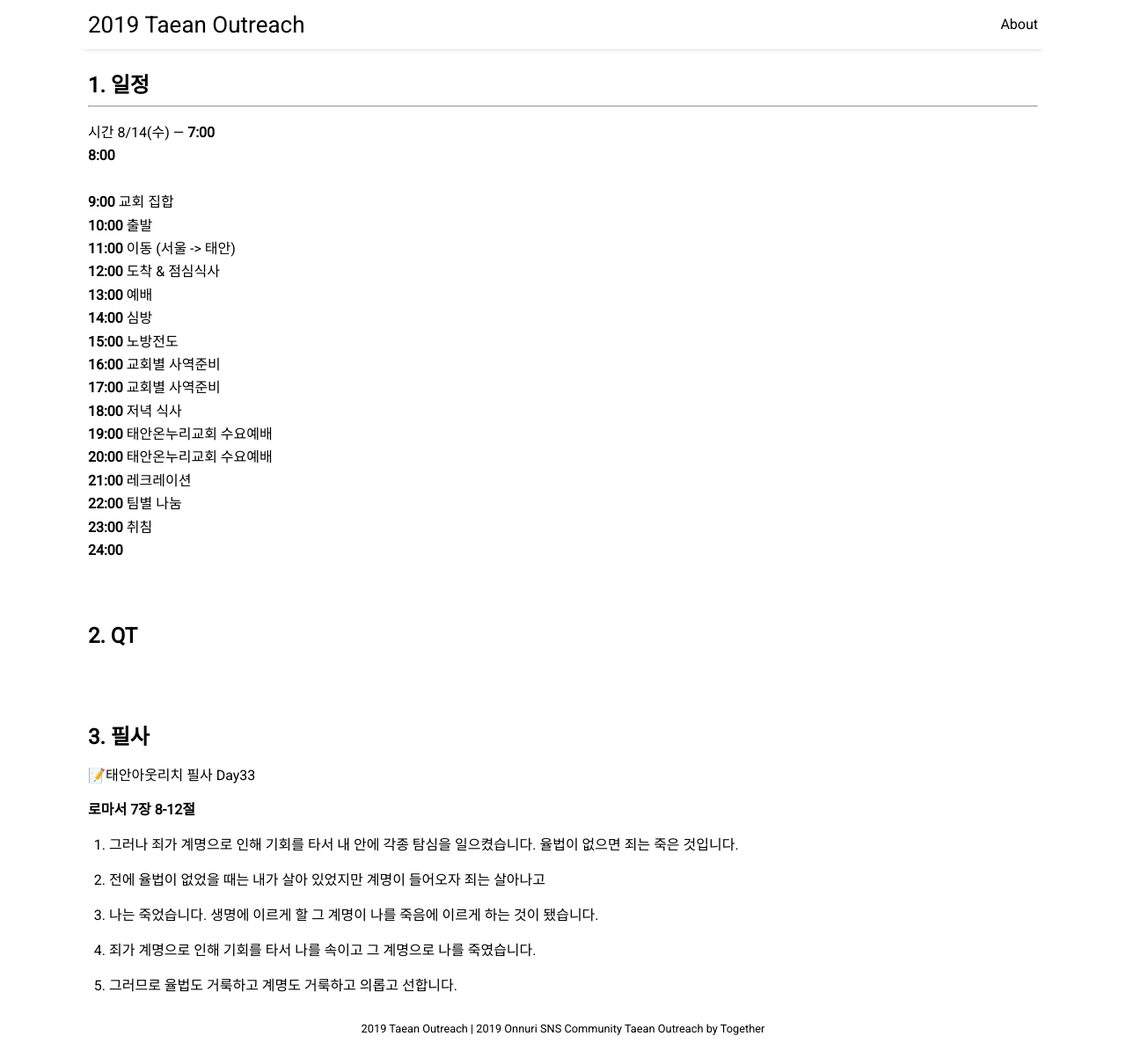
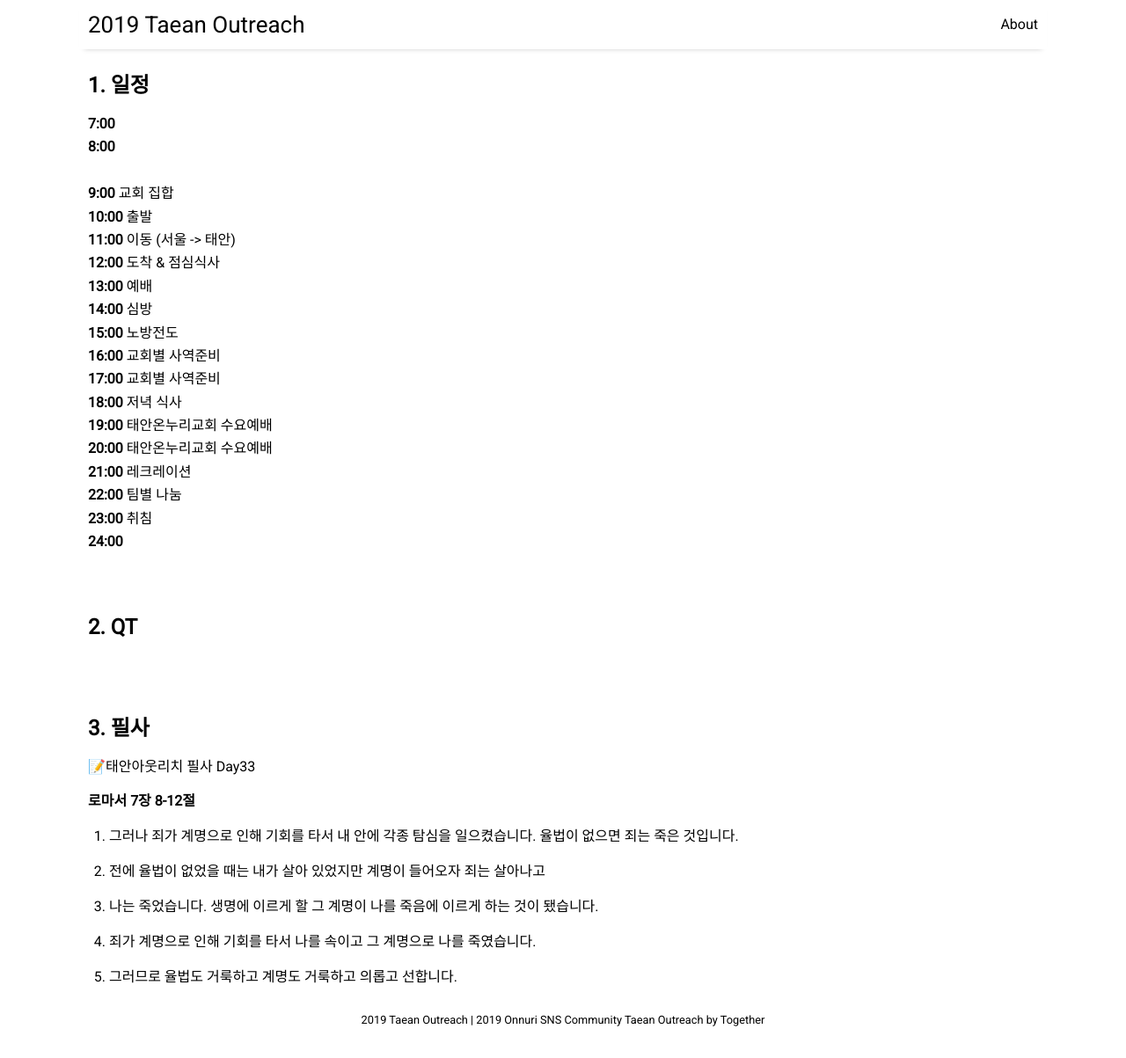
Before and after one commit to taean-outreach/taean-outreach.github.io, a Jekyll site: the page built from _posts/2019-08-05-0814.md, in a window 1280 px wide and 1203 px high. Shown: the whole window at 88% size. Built offline with Jekyll 4.4.1, drawn with Linux system fonts in a browser that asks for light colours; nearby versions of some CDN libraries.

Commit message:
Update 2019-08-05-0814.md

```diff
--- a/_posts/2019-08-05-0814.md
+++ b/_posts/2019-08-05-0814.md
@@ -8,9 +8,6 @@ image: taean-1.jpg
 ---
 
 ## 1. 일정
----
-시간 8/14(수)
----
 **7:00**
 <br>
 **8:00**
```
